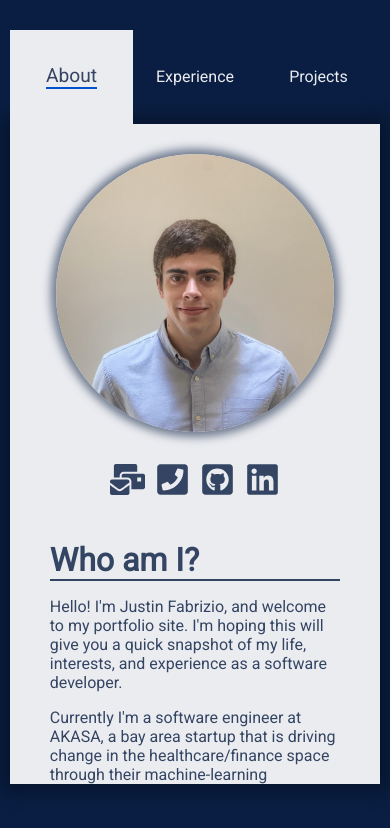
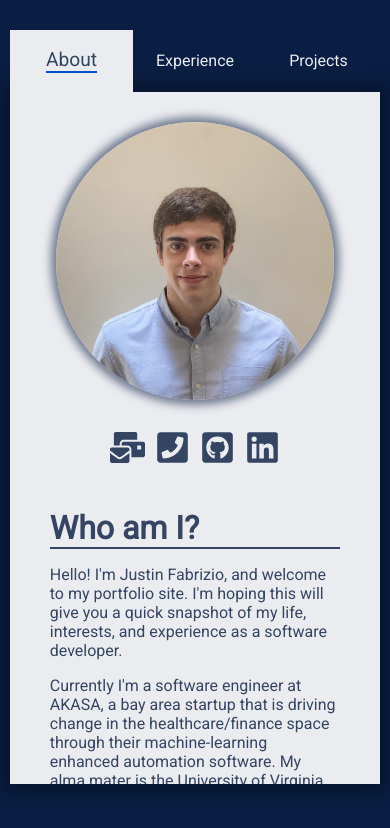
Before and after one commit to jmf5pu/portfolio, a React (Create React App) app: page / in a window 390 px wide. Shown: the top 828 px of the page. Built offline with nearby package versions, Linux system fonts and the light colour scheme.

Commit message:
adjust tab size on small screens

```diff
--- a/src/components/styles/NavBar.module.css
+++ b/src/components/styles/NavBar.module.css
@@ -9,7 +9,7 @@
 @media (max-width: 1000px) {
   .parentDiv {
     width: auto;
-    min-height: 12%;
-    max-height: 12%;
+    min-height: 8%;
+    max-height: 8%;
   }
 }
```
